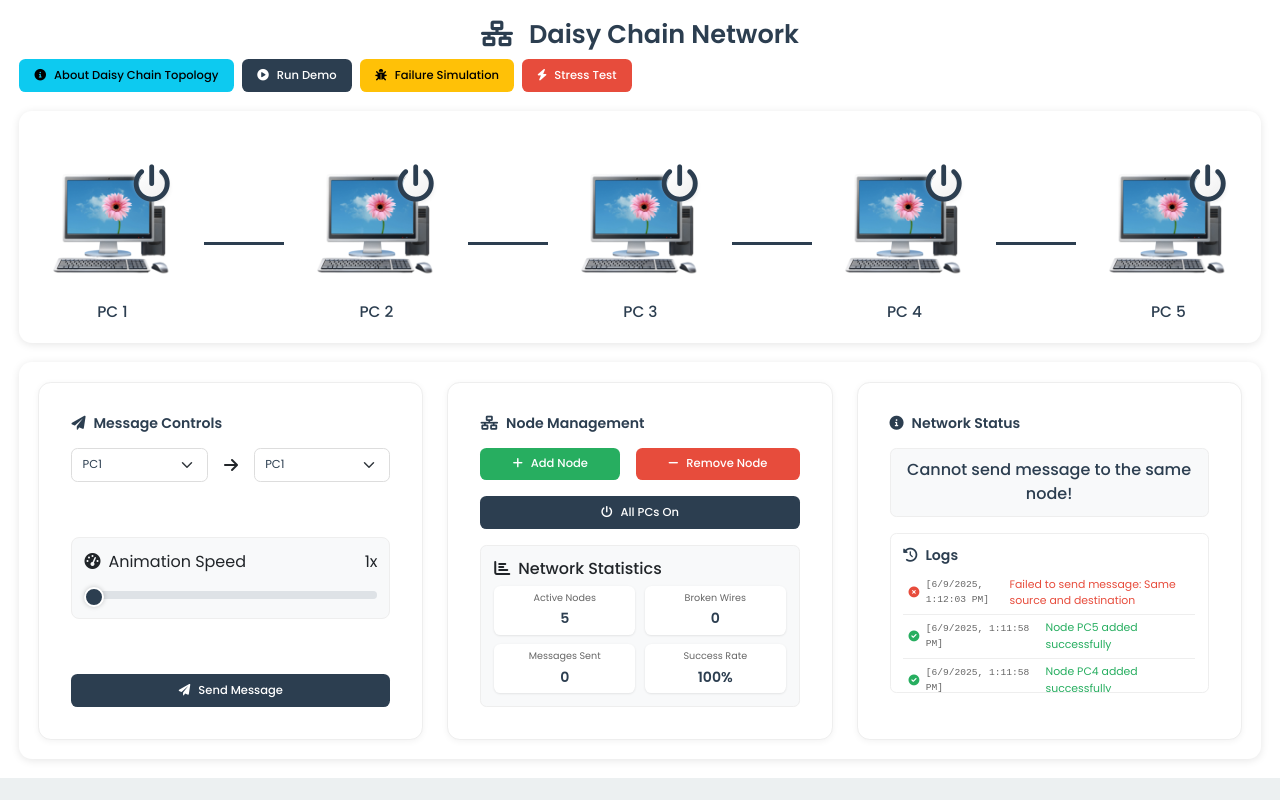
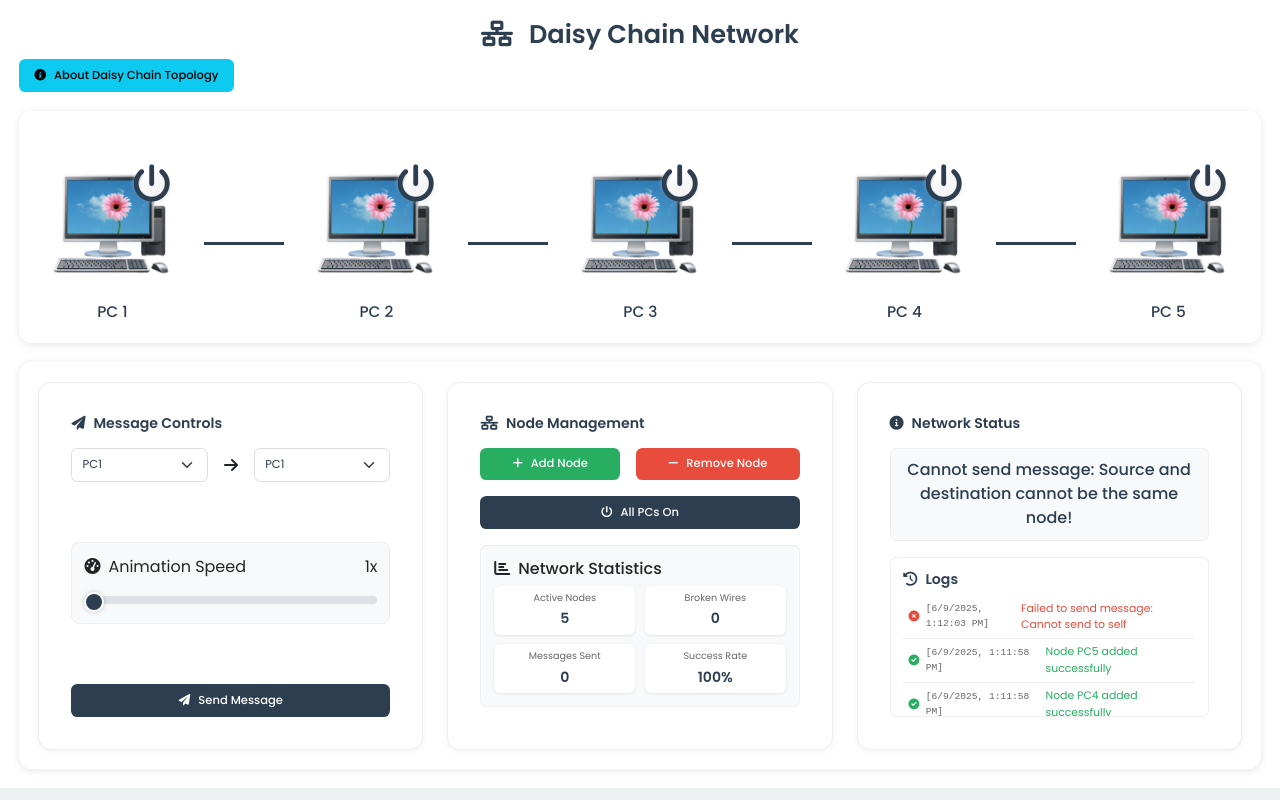
Before and after one commit to traviscruz/daisy-chain, a plain HTML site: page index.html in a window 1280 px wide. Both pictures are taken after a click on the button "Send Message". Drawn offline with nearby package versions, Linux system fonts and the light colour scheme.

Commit message:
Update: demo removed

```diff
--- a/daisy.js
+++ b/daisy.js
@@ -26,8 +26,8 @@ const NetworkState = {
 const DOM = {
     status: document.getElementById('status'),
     network: document.getElementById('network'),
-    fromNode: document.getElementById('fromNode'),
-    toNode: document.getElementById('toNode'),
+    sourceNode: document.getElementById('sourceNode'),
+    destinationNode: document.getElementById('destinationNode'),
     speedSlider: document.getElementById('speedSlider'),
     speedValue: document.getElementById('speedValue'),
     messageHistory: document.getElementById('messageHistory'),
@@ -203,20 +203,14 @@ function updateSelects() {
         .map(id => `<option value="${id}">PC${id}</option>`)
         .join('');
 
-    DOM.fromNode.innerHTML = options;
-    DOM.toNode.innerHTML = options;
+    DOM.sourceNode.innerHTML = options;
+    DOM.destinationNode.innerHTML = options;
 }
 
 /**
  * Adds a new node to the network
  */
 function addNode() {
-    if (NetworkState.nodeCount >= 10) {
-        DOM.status.textContent = 'Maximum number of nodes (10) reached!';
-        addMessageToHistory('Failed to add node: Maximum limit reached', false);
-        return;
-    }
-
     NetworkState.nodeCount++;
 
     if (NetworkState.nodeCount > 1) {
@@ -328,25 +322,28 @@ function scrollToNode(nodeId) {
  * Sends a message through the network
  */
 async function sendMessage() {
-    const fromNode = parseInt(DOM.fromNode.value);
-    const toNode = parseInt(DOM.toNode.value);
+    const sourceNode = parseInt(DOM.sourceNode.value);
+    const destinationNode = parseInt(DOM.destinationNode.value);
 
-    if (fromNode === toNode) {
-        DOM.status.textContent = 'Cannot send message to the same node!';
-        addMessageToHistory('Failed to send message: Same source and destination', false);
-        return;
-    }
-
-    if (NetworkState.nodes[fromNode].classList.contains('powered-off')) {
-        DOM.status.textContent = `Cannot send message: PC ${fromNode} is powered off!`;
-        addMessageToHistory(`Failed to send message: PC ${fromNode} is powered off`, false);
+    // Prevent sending to self
+    if (sourceNode === destinationNode) {
+        DOM.status.textContent = `Cannot send message: Source and destination cannot be the same node!`;
+        addMessageToHistory(`Failed to send message: Cannot send to self`, false);
         NetworkState.messagesFailed++;
         updateStats();
         return;
     }
-    if (NetworkState.nodes[toNode].classList.contains('powered-off')) {
-        DOM.status.textContent = `Cannot send message: PC ${toNode} is powered off!`;
-        addMessageToHistory(`Failed to send message: PC ${toNode} is powered off`, false);
+
+    if (NetworkState.nodes[sourceNode].classList.contains('powered-off')) {
+        DOM.status.textContent = `Cannot send message: PC ${sourceNode} is powered off!`;
+        addMessageToHistory(`Failed to send message: PC ${sourceNode} is powered off`, false);
+        NetworkState.messagesFailed++;
+        updateStats();
+        return;
+    }
+    if (NetworkState.nodes[destinationNode].classList.contains('powered-off')) {
+        DOM.status.textContent = `Cannot send message: PC ${destinationNode} is powered off!`;
+        addMessageToHistory(`Failed to send message: PC ${destinationNode} is powered off`, false);
         NetworkState.messagesFailed++;
         updateStats();
         return;
@@ -356,16 +353,16 @@ async function sendMessage() {
     NetworkState.messagesSent++;
 
     // Add initial message about sending
-    addMessageToHistory(`Initiated sending from PC ${fromNode} to PC ${toNode}`, true);
+    addMessageToHistory(`Initiated sending from PC ${sourceNode} to PC ${destinationNode}`, true);
 
-    const direction = fromNode < toNode ? 1 : -1;
+    const direction = sourceNode < destinationNode ? 1 : -1;
     const path = [];
-    for (let i = fromNode; i !== toNode + direction; i += direction) {
+    for (let i = sourceNode; i !== destinationNode + direction; i += direction) {
         path.push(i);
     }
 
     // Scroll to the source node first
-    scrollToNode(fromNode);
+    scrollToNode(sourceNode);
     await sleep(500); // Wait for scroll to complete
 
     for (let i = 0; i < path.length; i++) {
@@ -428,10 +425,10 @@ async function sendMessage() {
     }
 
     // Scroll to the destination node at the end
-    scrollToNode(toNode);
+    scrollToNode(destinationNode);
 
-    DOM.status.textContent = `Message successfully delivered from PC ${fromNode} to PC ${toNode}!`;
-    addMessageToHistory(`Message successfully delivered from PC ${fromNode} to PC ${toNode}`, true);
+    DOM.status.textContent = `Message successfully delivered from PC ${sourceNode} to PC ${destinationNode}!`;
+    addMessageToHistory(`Message successfully delivered from PC ${sourceNode} to PC ${destinationNode}`, true);
     updateStats();
     setTimeout(resetNetwork, 2000);
 }
@@ -514,131 +511,3 @@ function getRandomNodePair(min, max) {
     // Ensure we get two different nodes
     return [shuffled[0], shuffled[1]];
 }
-
-/**
- * Runs a demonstration of the daisy chain topology features with three distinct scenarios
- */
-async function runDemo() {
-    // Reset the network first
-    resetNetwork();
-
-    // Disable the demo button during the demo
-    const demoBtn = document.querySelector('button[onclick="runDemo()"]');
-    demoBtn.disabled = true;
-
-    try {
-        // Initialize network with 5 nodes
-        DOM.status.textContent = "Initializing network...";
-        addMessageToHistory("Starting daisy chain topology demo", true);
-        while (NetworkState.nodeCount < 5) {
-            addNode();
-            await sleep(1000);
-        }
-        await sleep(2000);
-
-        // Scenario 1: Perfect transmission
-        DOM.status.textContent = "Scenario 1: Perfect transmission with no failures";
-        addMessageToHistory("Starting Scenario 1: Perfect transmission", true);
-        await sleep(2000);
-
-        // Get random source and destination nodes
-        let [fromNode1, toNode1] = getRandomNodePair(1, 5);
-        // Ensure different nodes
-        while (fromNode1 === toNode1) {
-            [fromNode1, toNode1] = getRandomNodePair(1, 5);
-        }
-        DOM.fromNode.value = fromNode1;
-        DOM.toNode.value = toNode1;
-
-        DOM.status.textContent = `Sending message from PC${fromNode1} to PC${toNode1}...`;
-        await sendMessage();
-        await sleep(3000);
-
-        // Scenario 2: Node power failure
-        DOM.status.textContent = "Scenario 2: Node power failure demonstration";
-        addMessageToHistory("Starting Scenario 2: Node power failure", true);
-        await sleep(2000);
-
-        // Get new random nodes
-        let [fromNode2, toNode2] = getRandomNodePair(1, 5);
-        // Ensure different nodes
-        while (fromNode2 === toNode2) {
-            [fromNode2, toNode2] = getRandomNodePair(1, 5);
-        }
-        DOM.fromNode.value = fromNode2;
-        DOM.toNode.value = toNode2;
-
-        // Find a node in the path that's not source or destination
-        const path = [];
-        const direction = fromNode2 < toNode2 ? 1 : -1;
-        for (let i = fromNode2; i !== toNode2 + direction; i += direction) {
-            path.push(i);
-        }
-        const middleNode = path[Math.floor(path.length / 2)];
-
-        DOM.status.textContent = `Powering off PC${middleNode} to demonstrate failure...`;
-        toggleNodePower(middleNode);
-        await sleep(2000);
-
-        DOM.status.textContent = `Attempting transmission from PC${fromNode2} to PC${toNode2}...`;
-        await sendMessage();
-        await sleep(3000);
-
-        // Power the node back on
-        DOM.status.textContent = `Powering PC${middleNode} back on...`;
-        toggleNodePower(middleNode);
-        await sleep(2000);
-
-        // Scenario 3: Wire failure
-        DOM.status.textContent = "Scenario 3: Wire failure demonstration";
-        addMessageToHistory("Starting Scenario 3: Wire failure", true);
-        await sleep(2000);
-
-        // Get new random nodes
-        let [fromNode3, toNode3] = getRandomNodePair(1, 5);
-        // Ensure different nodes
-        while (fromNode3 === toNode3) {
-            [fromNode3, toNode3] = getRandomNodePair(1, 5);
-        }
-        DOM.fromNode.value = fromNode3;
-        DOM.toNode.value = toNode3;
-
-        // Find a connection in the path
-        const path3 = [];
-        const direction3 = fromNode3 < toNode3 ? 1 : -1;
-        for (let i = fromNode3; i !== toNode3 + direction3; i += direction3) {
-            path3.push(i);
-        }
-        const middleConnectionIndex = Math.min(path3[Math.floor(path3.length / 2)], path3[Math.floor(path3.length / 2) + 1]) - 1;
-        const connection = NetworkState.connections[middleConnectionIndex];
-
-        DOM.status.textContent = `Breaking wire between PC${path3[Math.floor(path3.length / 2)]} and PC${path3[Math.floor(path3.length / 2) + 1]}...`;
-        toggleWireFailure(connection);
-        await sleep(2000);
-
-        DOM.status.textContent = `Attempting transmission from PC${fromNode3} to PC${toNode3}...`;
-        await sendMessage();
-        await sleep(3000);
-
-        // Repair the wire
-        DOM.status.textContent = `Repairing wire between PC${path3[Math.floor(path3.length / 2)]} and PC${path3[Math.floor(path3.length / 2) + 1]}...`;
-        toggleWireFailure(connection);
-        await sleep(2000);
-
-        // Final successful transmission
-        DOM.status.textContent = "Performing final successful transmission...";
-        await sendMessage();
-        await sleep(2000);
-
-        // Demo complete
-        DOM.status.textContent = "Demo complete! You can now try these features yourself.";
-        addMessageToHistory("Demo completed successfully", true);
-    } catch (error) {
-        console.error("Demo error:", error);
-        DOM.status.textContent = "Demo encountered an error. Please try again.";
-        addMessageToHistory("Demo failed: " + error.message, false);
-    } finally {
-        // Re-enable the demo button
-        demoBtn.disabled = false;
-    }
-}
--- a/index.html
+++ b/index.html
@@ -16,15 +16,6 @@
             <div class="d-flex gap-2">
                 <button class="btn btn-info" data-bs-toggle="modal" data-bs-target="#topologyInfoModal">
                     <i class="fas fa-info-circle me-2"></i>About Daisy Chain Topology
-                </button>
-                <button class="btn btn-primary" onclick="runDemo()">
-                    <i class="fas fa-play-circle me-2"></i>Run Demo
-                </button>
-                <button class="btn btn-warning" onclick="runFailureSimulation()">
-                    <i class="fas fa-bug me-2"></i>Failure Simulation
-                </button>
-                <button class="btn btn-danger" onclick="runStressTest()">
-                    <i class="fas fa-bolt me-2"></i>Stress Test
                 </button>
             </div>
         </div>
@@ -109,11 +100,11 @@
                             </h5>
                             <div class="message-controls d-flex flex-column gap-3">
                                 <div class="d-flex align-items-center gap-3">
-                                    <select id="fromNode" class="form-select">
+                                    <select id="sourceNode" class="form-select">
                                         <!-- Options will be added dynamically -->
                                     </select>
                                     <i class="fas fa-arrow-right"></i>
-                                    <select id="toNode" class="form-select">
+                                    <select id="destinationNode" class="form-select">
                                         <!-- Options will be added dynamically -->
                                     </select>
                                 </div>
```
